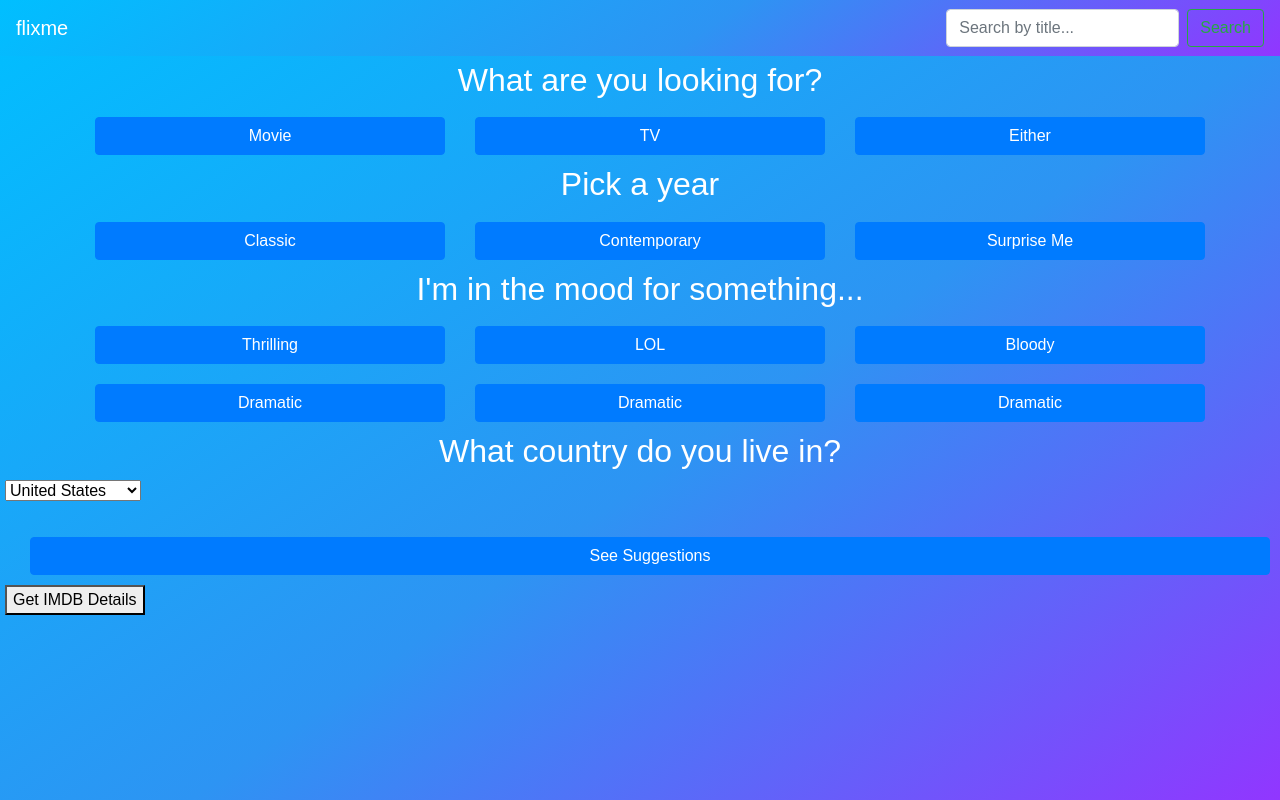
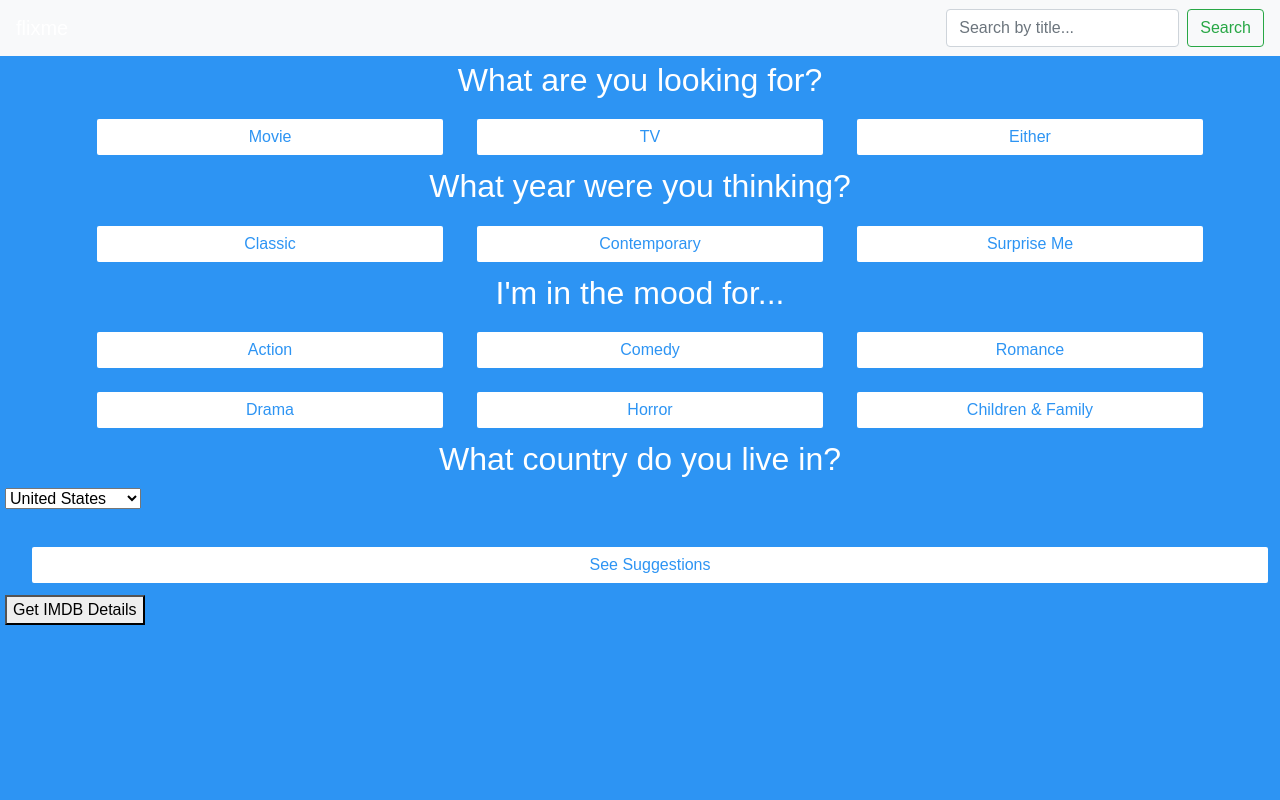
Before and after one commit to sarahmcgivern/Movie-Database, an Angular app: page / in a window 1280 px wide. Built offline with nearby package versions, Linux system fonts and the light colour scheme.

Commit message:
search results div

```diff
--- a/src/app/app.component.css
+++ b/src/app/app.component.css
@@ -1,44 +1,4 @@
-/* Dropdown Button */
-.dropbtn {
-    background-color: #4CAF50;
-    color: white;
-    padding: 16px;
-    font-size: 16px;
-    border: none;
-  }
 
-  /* The container <div> - needed to position the dropdown content */
-  .dropdown {
-    position: relative;
-    display: inline-block;
-  }
-
-  /* Dropdown Content (Hidden by Default) */
-  .dropdown-content {
-    display: none;
-    position: absolute;
-    background-color: #f1f1f1;
-    min-width: 160px;
-    box-shadow: 0px 8px 16px 0px rgba(0,0,0,0.2);
-    z-index: 1;
-  }
-
-  /* Links inside the dropdown */
-  .dropdown-content p {
-    color: black;
-    /* padding: 5px 5px; */
-    text-decoration: none;
-    display: block;
-  }
-
-  /* Change color of dropdown links on hover */
-  .dropdown-content p:hover {background-color: #ddd;}
-
-  /* Show the dropdown menu on hover */
-  .dropdown:hover .dropdown-content {display: block;}
-
-  /* Change the background color of the dropdown button when the dropdown content is shown */
-  .dropdown:hover .dropbtn {background-color: #3e8e41;}
 
   body {
     margin: auto;
@@ -72,3 +32,7 @@
 /* .fa-tv {
 
 } */
+
+.btn-block {
+  border: 2px solid white;
+}
--- a/src/app/app.component.html
+++ b/src/app/app.component.html
@@ -2,13 +2,40 @@
     <a class="navbar-brand">flixme</a>
     <form class="form-inline">
       <input [(ngModel)]="searchInput" class="form-control mr-sm-2" type="text" placeholder="Search by title..." aria-label="Search" [ngModelOptions]="{standalone: true}"/>
-      <button (click)="searchAllMovies()" class="btn btn-outline-success my-2 my-sm-0" type="submit">Search</button>
+      <button (click)="searchAllMovies()" class="btn btn-outline-success my-2 my-sm-0" type="submit" data-toggle="modal" data-target=".bd-example-modal-lg">Search</button>
+      <!-- <button (click) = 'show(i)' type="button" class="btn btn-primary"  data-toggle="modal" data-target=".bd-example-modal-lg">More info</button> -->
     </form>
   </nav>
-  <p *ngFor="let movie of list"> {{ movie.title }}</p>
+  <!-- <app-search></app-search> -->
+  <!-- <p *ngFor="let movie of list"> {{ movie.title }}</p> -->
+
+<!--
+**modal**
+    <div *ngIf="this.modalMovie" class="modal fade bd-example-modal-lg" tabindex="-1" role="dialog" aria-labelledby="myLargeModalLabel" aria-hidden="true">
+    <div class="modal-dialog modal-lg">
+      <div class="modal-content">
+        <h1>{{ this.modalMovie.title }}</h1>
+      </div>
+    </div>
+  </div> -->
+
+
+
+
+
+
 <div class="form-container">
 
+
 <h2>What are you looking for?</h2>
+
+  <div  class="answers_div">
+
+    <div class="image-container">
+    <!-- <img class='recipe_img' src={{recipe.recipe.image}} alt=""> -->
+    <!-- <img class='genre_img' src="./images/Men-In-Black.jpg" alt=""> -->
+    <!-- <img class='genre_img' src="https://dgit.com/wp-content/uploads/2018/04/Men-in-Black-reboot-1024x512.jpg" alt=""> -->
+    </div>
 
     <div class="container">
         <div class="row">
@@ -25,7 +52,9 @@
         </div>
     </div>
 
-<h2>Pick a year</h2>
+  </div>
+
+<h2>What year were you thinking?</h2>
     <div class="container">
         <div class="row">
           <div class="col">
@@ -40,29 +69,32 @@
           </div>
         </div>
     </div>
-
-<h2>I'm in the mood for something...</h2>
+    <!-- <div class="col">
+        <button type="button" class="btn btn-primary">
+        <h2>I'm in the mood for...</h2></button>
+    </div> -->
+<h2>I'm in the mood for...</h2>
     <div class="container">
         <div class="row">
           <div class="col">
-            <button type="button" class="btn btn-primary">Thrilling</button>
+            <button type="button" class="btn btn-primary">Action</button>
           </div>
           <div class="col">
-            <button type="button" class="btn btn-primary">LOL</button>
+            <button type="button" class="btn btn-primary">Comedy</button>
           </div>
           <!-- <div class="w-100"></div> -->
           <div class="col">
-            <button type="button" class="btn btn-primary">Bloody</button>
+            <button type="button" class="btn btn-primary">Romance</button>
           </div>
           <div class="w-100"></div>
           <div class="col">
-            <button type="button" class="btn btn-primary">Dramatic</button>
+            <button type="button" class="btn btn-primary">Drama</button>
           </div>
           <div class="col">
-            <button type="button" class="btn btn-primary">Dramatic</button>
+            <button type="button" class="btn btn-primary">Horror</button>
           </div>
           <div class="col">
-            <button type="button" class="btn btn-primary">Dramatic</button>
+            <button type="button" class="btn btn-primary">Children & Family</button>
           </div>
         </div>
     </div>
@@ -75,9 +107,8 @@
     </select><br><br>
 
     <div class="col">
-            <button (click)="getAllMovies()" type="button" class="btn btn-primary">See Suggestions</button>
+            <button (click)="getAllMovies()" id="suggestions" type="button" class="btn btn-primary">See Suggestions</button>
           </div>
-      <!-- <button (click)="getAllMovies()">Get Movies</button> -->
 
       <p *ngFor='let movie of films'> {{ movie.title }} </p>
 
@@ -92,3 +123,15 @@
           <p> movie length: {{ movie.runtime }} </p>
         </li>
     </ul>
+
+
+
+    <!-- search results container -->
+    <div  class="search_results_container">
+      <div  class="search_results_div"  *ngFor='let movie of list'>
+        <!-- <p>{{ movie.title }}</p> -->
+        <div class="image-container">
+        <img class='movie_img' src={{movie.image}} alt="">
+      </div>
+        <h5>{{ movie.title }}</h5>
+    </div>
--- a/src/app/app.component.ts
+++ b/src/app/app.component.ts
@@ -40,6 +40,8 @@ export class AppComponent {
   movie:any;
   // movies: Movie[];
   list: object[];
+  modalMovie;
+  modalIndex: number;
 
   searchInput: string;
   typeMovie: boolean = false;
@@ -92,6 +94,9 @@ export class AppComponent {
     });
   };
 
+  show = () => {
+    this.modalMovie = this.list;
+  }
 
   getAllMovies = () => {
     if (this.typeMovie === true && this.typeTv === false) {
@@ -143,17 +148,4 @@ getAllImdbDetails = () => {
    })
 }
 
-  // ngOnInit() {
-  //   this.api.movies.subscribe(data => this.movies = data);
-  // }
-
-  // getAllMovies = () => {
-  //   this.api
-  //   .subscribe(data => console.log('DATA FROM FACT CALL', data));
-
-  //   this.api.getMovie().subscribe((data: ApiData) => {
-  //     console.log('GETTING DATA');
-  //     this.list = data.results;
-  //     this.errorMessage = null;
-  //   }
 }
--- a/src/app/search/search.component.ts
+++ b/src/app/search/search.component.ts
@@ -1,11 +1,11 @@
-import { Component } from '@angular/core';
+import { Component, Output, EventEmitter } from '@angular/core';
 import { Router } from '@angular/router';
 import { Api } from '../services/api.service';
 
 @Component({
   selector: 'app-search',
   templateUrl: './search.component.html',
-  styleUrls: ['./search.component.css']
+  // styleUrls: ['./search.component.css']
 })
 export class SearchComponent {
   list: object[];
@@ -13,9 +13,13 @@ export class SearchComponent {
 
   constructor(private api: Api, private router: Router) {}
 
-  searchAllMovies = () => {
-    this.api.searchMovie(this.searchInput).subscribe((data:any) => {
-      this.list = data.ITEMS.filter(movie => movie.title.toLowerCase().includes(this.searchInput.toLowerCase()));
-  });
-};
+//   @Output() submitted = new EventEmitter<String>();
+
+//   searchAllMovies = () => {
+//     this.api.searchMovie(this.searchInput).subscribe((data:any) => {
+//       this.list = data.ITEMS.filter(movie => movie.title.toLowerCase().includes(this.searchInput.toLowerCase()));
+//   });
+//   this.submitted.emit(this.searchInput);
+// };
+
 }
--- a/src/styles.css
+++ b/src/styles.css
@@ -4,23 +4,27 @@ body {
     /* display: flex; */
     margin: 0 auto;
     font-family: sans-serif;
-    background-image: linear-gradient(-215deg,
+    /* background-image: linear-gradient(-215deg,
     rgb(0, 191, 255),
     rgb(45, 148, 243) 55%,
-    rgb(145, 54, 161217));
+    rgb(145, 54, 161217)); */
+    background-color:  rgb(45, 148, 243);
   }
 
+/* .bg-light {
+  background-color: red;
+  border: none;
+} */
 .bg-light {
-  background-image: linear-gradient(-215deg,
-  rgb(0, 191, 255),
-  rgb(45, 148, 243) 55%,
-  rgb(145, 54, 161217));
-  border: none;
+  background-color: red;
 }
 
 .btn-primary {
   width: 100%;
   margin: 10px;
+  border: 2px solid rgb(45, 148, 243);
+  background-color: white;
+  color: rgb(45, 148, 243);
 }
 
 .form-container {
@@ -39,3 +43,10 @@ h2 {
 .btn-primary btn-lg btn-block {
   border: none;
 }
+
+.btn-block {
+  border: 2px solid  rgb(45, 148, 243);
+  background-color: white;
+  color: rgb(45, 148, 243);
+  margin: 60px;
+}
```
Also changed, not shown: src/app/images/Men-in-Black.jpg (added).
